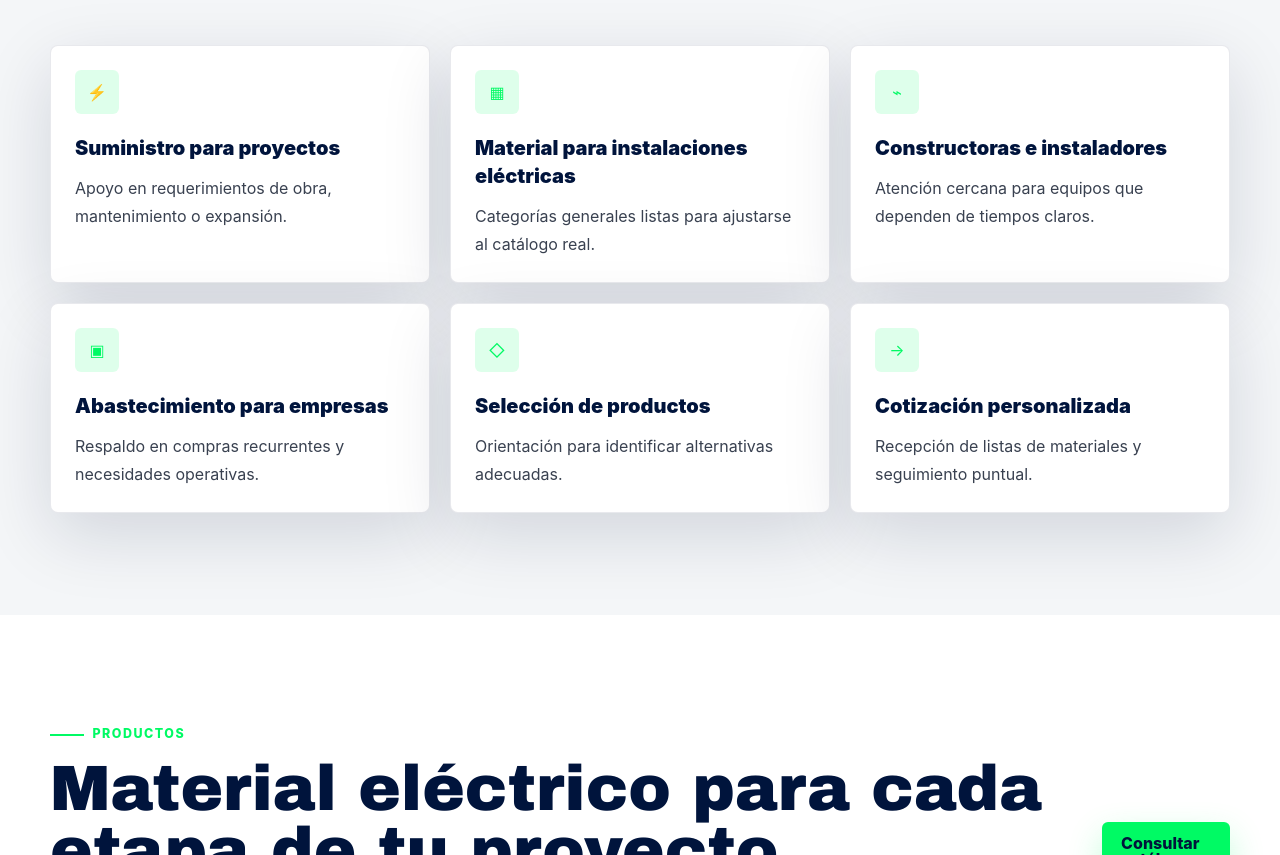
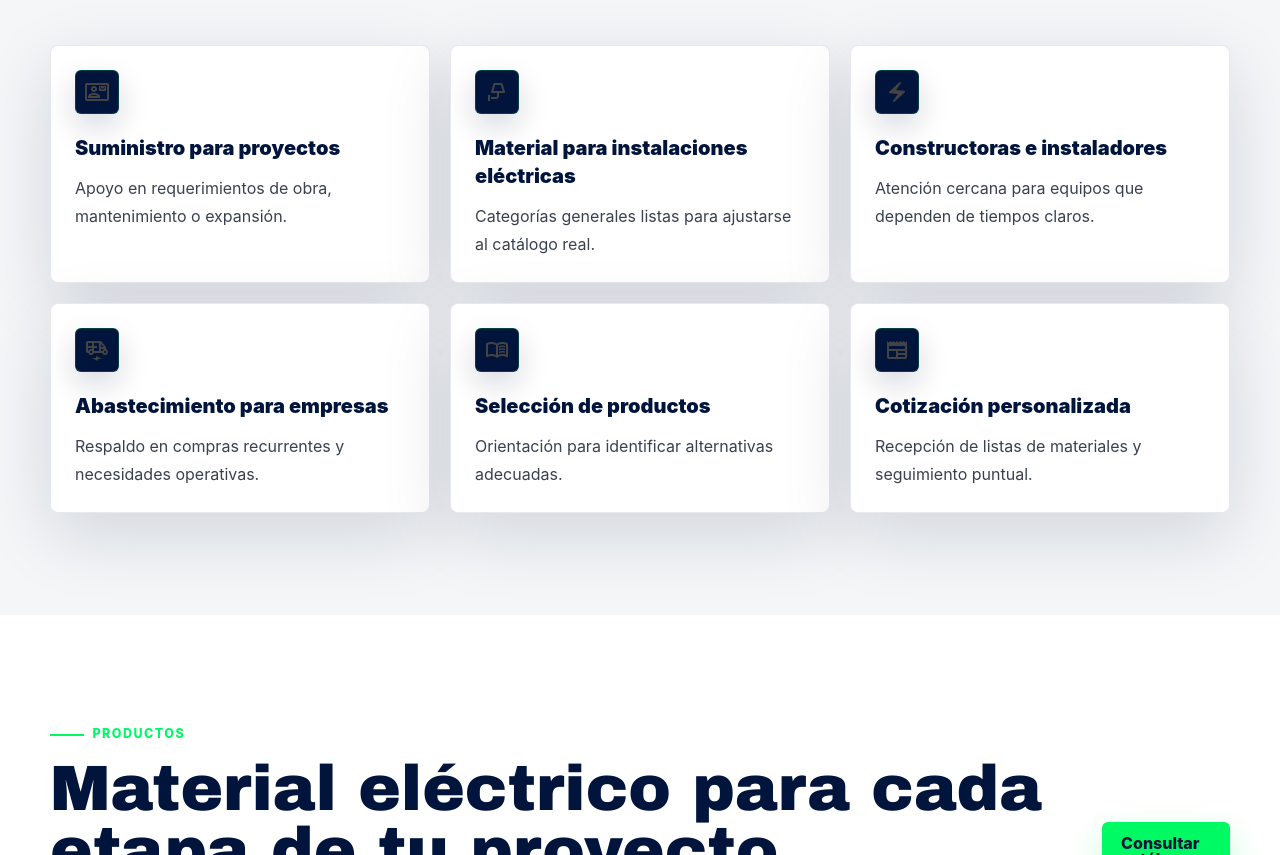
Before and after one commit to alexisortega236/energywatt, a website: page index.html in a window 1280 px wide. Shown: the part 1945-2800 px from the top of the page. Drawn offline with Linux system fonts and the light colour scheme.

Commit message:
Use official logo and solution icons

```diff
--- a/index.html
+++ b/index.html
@@ -22,7 +22,7 @@
       "@type": "Organization",
       "name": "ENERGY WATT México",
       "url": "https://[URL-DEFINITIVA]/",
-      "logo": "https://[URL-DEFINITIVA]/public/assets/logos/energy-watt-logo.svg",
+      "logo": "https://[URL-DEFINITIVA]/public/assets/logos/energy-watt-logo-white.png",
       "telephone": "[TELEFONO POR DEFINIR]",
       "email": "[CORREO POR DEFINIR]",
       "address": "[DIRECCION POR DEFINIR]"
@@ -35,7 +35,7 @@
   <header data-header class="fixed inset-x-0 top-0 z-50 transition-all duration-300 [&.is-scrolled]:bg-ew-navy/95 [&.is-scrolled]:shadow-2xl [&.is-scrolled]:backdrop-blur">
     <div class="site-container flex min-h-20 items-center justify-between gap-4">
       <a href="#inicio" aria-label="Ir al inicio" class="flex items-center">
-        <img src="./public/assets/logos/energy-watt-logo.svg" alt="ENERGY WATT México" class="h-10 w-44 object-contain md:h-12 md:w-56">
+        <img src="./public/assets/logos/energy-watt-logo-white.png" alt="ENERGY WATT México" class="h-12 w-44 object-contain md:h-14 md:w-60">
       </a>
       <nav class="hidden items-center gap-6 text-sm font-bold text-white/82 lg:flex" aria-label="Navegación principal">
         <a class="nav-link hover:text-ew-green" href="#inicio">Inicio</a>
@@ -116,12 +116,12 @@
           <h2 class="section-title">Atención para proyectos eléctricos profesionales</h2>
         </div>
         <div class="mt-12 grid gap-5 md:grid-cols-2 lg:grid-cols-3">
-          <article class="card reveal p-6"><div class="icon-box">⚡</div><h3 class="mt-5 text-xl font-black text-ew-navy">Suministro para proyectos</h3><p class="mt-3 leading-7">Apoyo en requerimientos de obra, mantenimiento o expansión.</p></article>
-          <article class="card reveal p-6"><div class="icon-box">▦</div><h3 class="mt-5 text-xl font-black text-ew-navy">Material para instalaciones eléctricas</h3><p class="mt-3 leading-7">Categorías generales listas para ajustarse al catálogo real.</p></article>
-          <article class="card reveal p-6"><div class="icon-box">⌁</div><h3 class="mt-5 text-xl font-black text-ew-navy">Constructoras e instaladores</h3><p class="mt-3 leading-7">Atención cercana para equipos que dependen de tiempos claros.</p></article>
-          <article class="card reveal p-6"><div class="icon-box">▣</div><h3 class="mt-5 text-xl font-black text-ew-navy">Abastecimiento para empresas</h3><p class="mt-3 leading-7">Respaldo en compras recurrentes y necesidades operativas.</p></article>
-          <article class="card reveal p-6"><div class="icon-box">◇</div><h3 class="mt-5 text-xl font-black text-ew-navy">Selección de productos</h3><p class="mt-3 leading-7">Orientación para identificar alternativas adecuadas.</p></article>
-          <article class="card reveal p-6"><div class="icon-box">→</div><h3 class="mt-5 text-xl font-black text-ew-navy">Cotización personalizada</h3><p class="mt-3 leading-7">Recepción de listas de materiales y seguimiento puntual.</p></article>
+          <article class="card reveal p-6"><div class="icon-box"><img src="./public/assets/icons/suministro-para-proyectos.png" alt="" width="24" height="24" loading="lazy"></div><h3 class="mt-5 text-xl font-black text-ew-navy">Suministro para proyectos</h3><p class="mt-3 leading-7">Apoyo en requerimientos de obra, mantenimiento o expansión.</p></article>
+          <article class="card reveal p-6"><div class="icon-box"><img src="./public/assets/icons/material-para-instalaciones.png" alt="" width="24" height="24" loading="lazy"></div><h3 class="mt-5 text-xl font-black text-ew-navy">Material para instalaciones eléctricas</h3><p class="mt-3 leading-7">Categorías generales listas para ajustarse al catálogo real.</p></article>
+          <article class="card reveal p-6"><div class="icon-box"><img src="./public/assets/icons/constructoras-e-instaladores.png" alt="" width="24" height="24" loading="lazy"></div><h3 class="mt-5 text-xl font-black text-ew-navy">Constructoras e instaladores</h3><p class="mt-3 leading-7">Atención cercana para equipos que dependen de tiempos claros.</p></article>
+          <article class="card reveal p-6"><div class="icon-box"><img src="./public/assets/icons/abastecimiento-para-empresas.png" alt="" width="24" height="24" loading="lazy"></div><h3 class="mt-5 text-xl font-black text-ew-navy">Abastecimiento para empresas</h3><p class="mt-3 leading-7">Respaldo en compras recurrentes y necesidades operativas.</p></article>
+          <article class="card reveal p-6"><div class="icon-box"><img src="./public/assets/icons/seleccion-de-productos.png" alt="" width="24" height="24" loading="lazy"></div><h3 class="mt-5 text-xl font-black text-ew-navy">Selección de productos</h3><p class="mt-3 leading-7">Orientación para identificar alternativas adecuadas.</p></article>
+          <article class="card reveal p-6"><div class="icon-box"><img src="./public/assets/icons/cotizacion-personalizada.png" alt="" width="24" height="24" loading="lazy"></div><h3 class="mt-5 text-xl font-black text-ew-navy">Cotización personalizada</h3><p class="mt-3 leading-7">Recepción de listas de materiales y seguimiento puntual.</p></article>
         </div>
       </div>
     </section>
@@ -209,7 +209,7 @@
 
   <footer class="bg-ew-navy py-12 text-white">
     <div class="site-container grid gap-8 md:grid-cols-[1.2fr_.8fr_.8fr]">
-      <div><img src="./public/assets/logos/energy-watt-logo.svg" alt="ENERGY WATT México" class="h-12 w-56"><p class="mt-4 max-w-sm text-white/70">ENERGY WATT MÉXICO — Soluciones para proyectos eléctricos.</p></div>
+      <div><img src="./public/assets/logos/energy-watt-logo-white.png" alt="ENERGY WATT México" class="h-14 w-60 object-contain"><p class="mt-4 max-w-sm text-white/70">ENERGY WATT MÉXICO — Soluciones para proyectos eléctricos.</p></div>
       <nav class="grid gap-2 text-white/75" aria-label="Enlaces de pie"><a href="#nosotros">Nosotros</a><a href="#soluciones">Soluciones</a><a href="#productos">Productos</a><a href="#contacto">Contacto</a></nav>
       <div class="text-white/75"><p>[TELÉFONO POR DEFINIR]</p><p>[CORREO POR DEFINIR]</p><p class="mt-4"><a href="#">Aviso de privacidad</a> · <a href="#">Términos y condiciones</a></p><p class="mt-4"><a href="#">LinkedIn</a> · <a href="#">Facebook</a> · <a href="#">Instagram</a></p></div>
     </div>
--- a/src/input.css
+++ b/src/input.css
@@ -160,8 +160,16 @@ button, input, textarea, select { font: inherit; }
     height: 2.75rem;
     place-items: center;
     border-radius: var(--radius-sm);
-    background: rgb(0 250 100 / .13);
+    border: 1px solid rgb(0 250 100 / .2);
+    background: var(--color-navy);
     color: var(--color-green);
+    box-shadow: 0 12px 30px rgb(0 20 60 / .16);
+  }
+
+  .icon-box img {
+    width: 1.5rem;
+    height: 1.5rem;
+    object-fit: contain;
   }
 
   .field {
```
Also changed, not shown: dist/styles.css, public/assets/icons/abastecimiento-para-empresas.png (added), public/assets/icons/constructoras-e-instaladores.png (added), public/assets/icons/cotizacion-personalizada.png (added), public/assets/icons/material-para-instalaciones.png (added), public/assets/icons/seleccion-de-productos.png (added), public/assets/icons/suministro-para-proyectos.png (added), public/assets/logos/energy-watt-logo-white.png (added).
